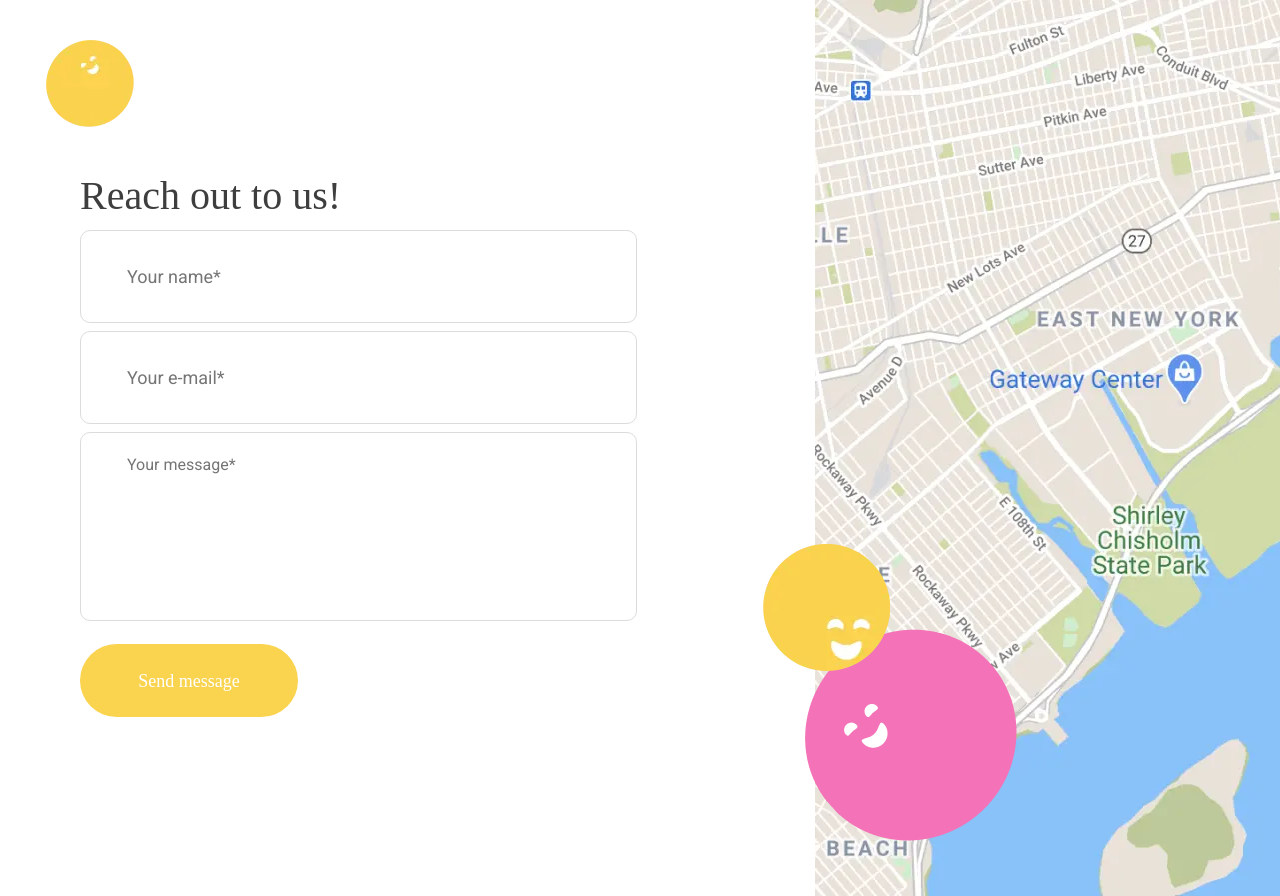
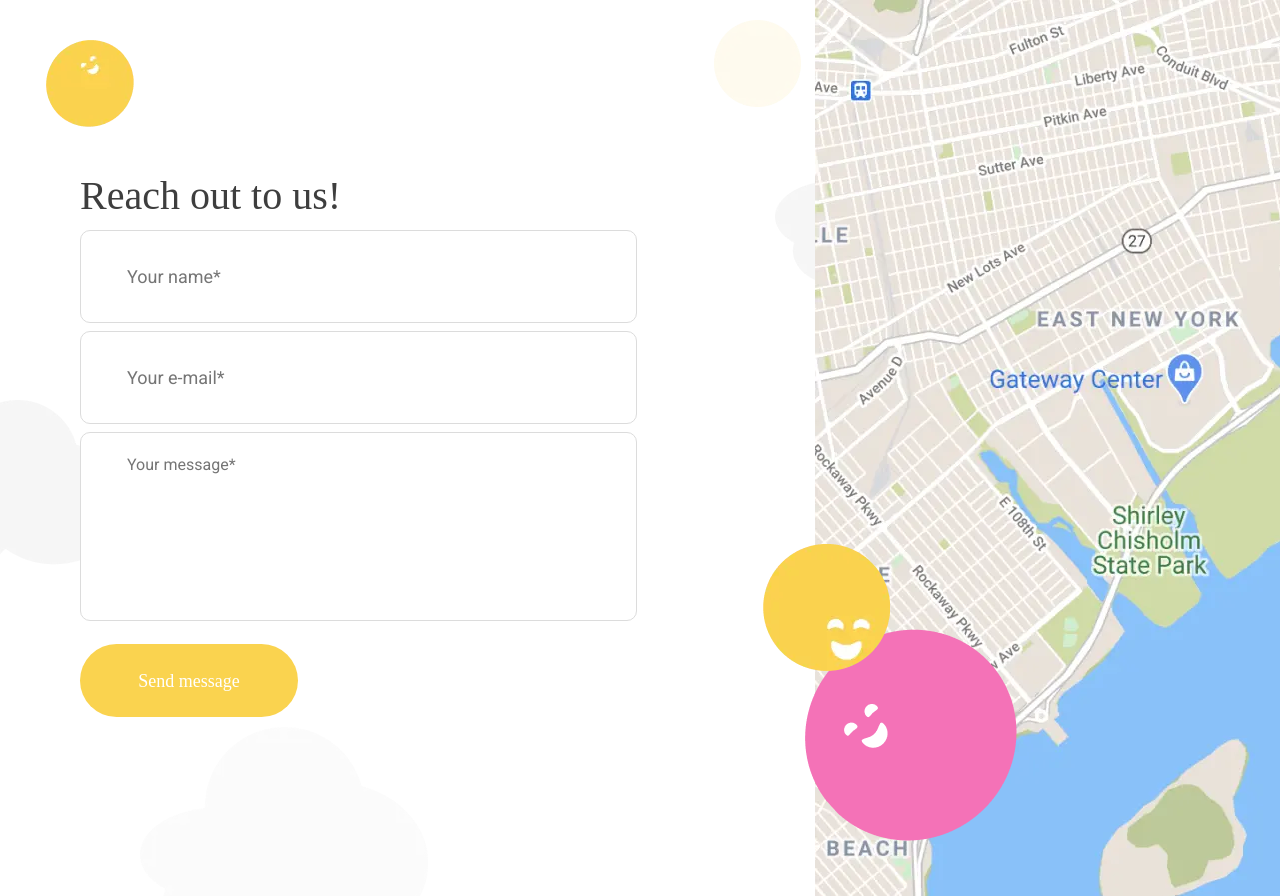
Before and after one commit to 1101201100/united, a plain HTML site: page index.html in a window 1280 px wide. Shown: the top 896 px of the page. Drawn offline with nearby package versions, Linux system fonts and the light colour scheme.

Commit message:
cloud link

```diff
--- a/style/index.css
+++ b/style/index.css
@@ -11,10 +11,12 @@
   padding-top: 170px;
   padding-bottom: 179px;
   background-image: url(../image/good.webp), url(../image/hapy.webp),
-    url(../image/red-cartoon.png), url(../image/map.webp);
+    url(../image/red-cartoon.png), url(../image/map.webp),
+    url(../image/ellipse.webp), url(../image/cloud-1.webp),
+    url(../image/cloud-copy.webp), url(../image/cloud-biger.webp);
   background-repeat: no-repeat;
-  background-position-y: 544px, 23px, 586px, 0px;
-  background-position-x: 763px, 29px, 762px, 815px;
+  background-position-y: 544px, 23px, 586px, 0px, 20px, 400px, 120px, 727px;
+  background-position-x: 763px, 29px, 762px, 815px, 714px, 0px, 775px, 140px;
 }
 
 .map-list {
```
Also changed, not shown: image/cloud-1.webp (added), image/cloud-biger.webp (added), image/cloud-copy.webp (added), image/ellipse.webp (added).
